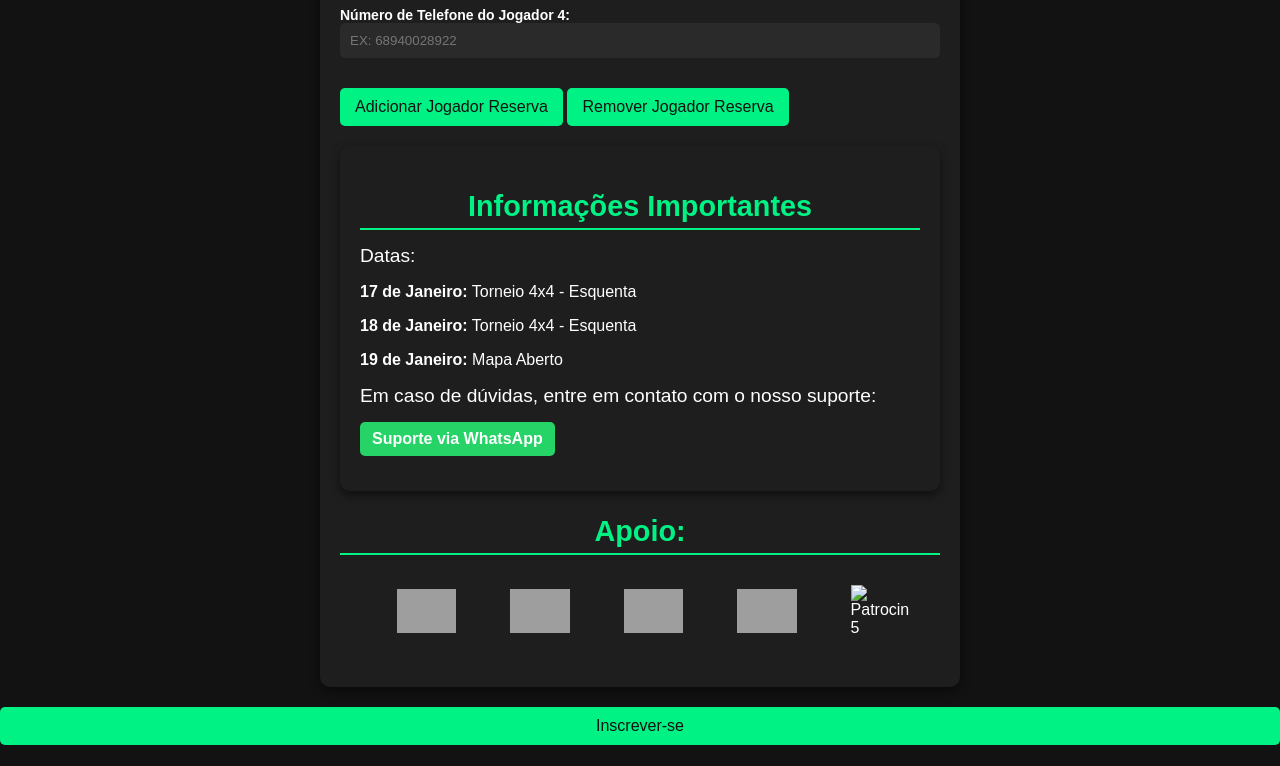
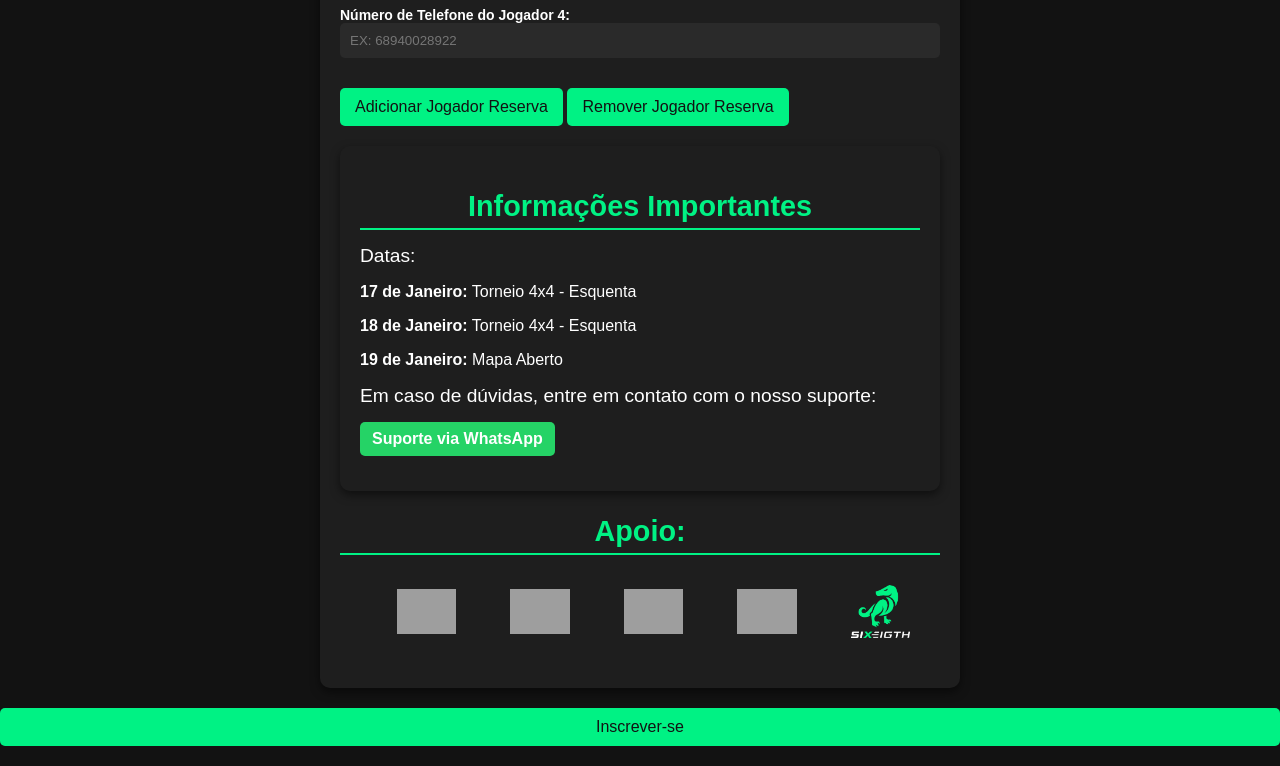
Before and after one commit to KauaEsdras/campeonatoxapurir, a plain HTML site: page index.html in a window 1280 px wide. Shown: the part 1200-1966 px from the top of the page. Drawn offline with Linux system fonts and the light colour scheme; the site is published under a folder, as on GitHub Pages, so addresses that start at the root find nothing; grey boxes are pictures that could not be loaded.

Commit message:
Update index.html

```diff
--- a/index.html
+++ b/index.html
@@ -101,7 +101,7 @@
                         alt="Patrocinador 3">
                     <img src="https://encrypted-tbn0.gstatic.com/images?q=tbn:ANd9GcSvDLOkC-59m9KZIpnlgoN2N9MUS3gIuuSI2w&s"
                         alt="Patrocinador 4">
-                        <img src="/Concept Logo Complete - White and Green.png"
+                        <img src="./Concept Logo Complete - White and Green.png"
                         alt="Patrocinador 5">
                 </div>
             </div>
```
